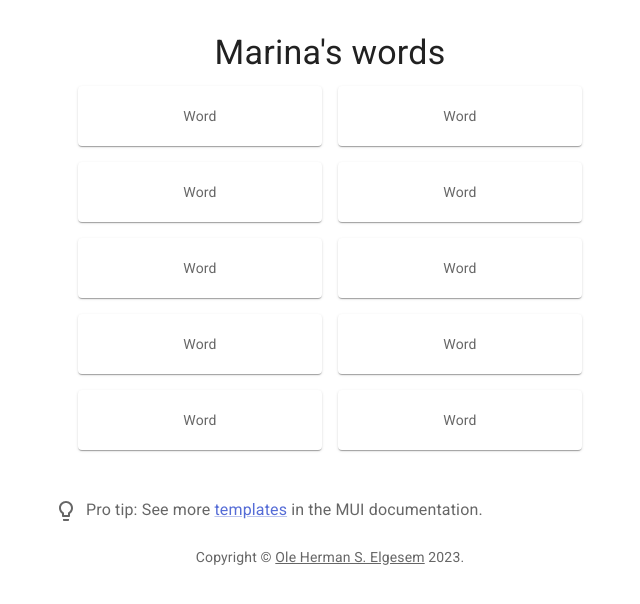
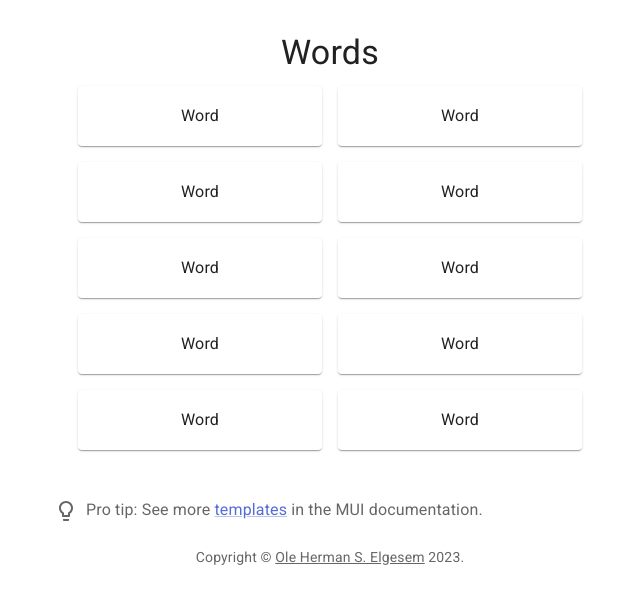
Before and after one commit to olehermanse/marina, a React (Vite) app: page / in a window 1280 px wide. Shown: the top 604 px of the page, without its empty margins (310-950 px from the left). Built offline with nearby package versions, Linux system fonts and the light colour scheme.

Commit message:
More real component for cards
Signed-off-by: Ole Herman Schumacher Elgesem <ole@northern.tech>

```diff
--- a/index.html
+++ b/index.html
@@ -12,7 +12,7 @@
       href="https://fonts.googleapis.com/icon?family=Material+Icons"
     />
     <meta name="viewport" content="width=device-width, initial-scale=1.0" />
-    <title>Marina's words</title>
+    <title>Words</title>
   </head>
   <body>
     <div id="root"></div>
--- a/src/App.tsx
+++ b/src/App.tsx
@@ -1,62 +1,85 @@
-import * as React from 'react';
-import Container from '@mui/material/Container';
-import Button from '@mui/material/Button';
-import Paper from '@mui/material/Paper';
-import Grid from '@mui/material/Grid';
-import Typography from '@mui/material/Typography';
-import Box from '@mui/material/Box';
-import Link from '@mui/material/Link';
-import ProTip from './ProTip';
-import Stack from '@mui/material/Stack';
-import { createTheme, ThemeProvider, styled } from '@mui/material/styles';
+import Container from "@mui/material/Container";
+import { useState } from "react";
+import Paper from "@mui/material/Paper";
+import Typography from "@mui/material/Typography";
+import Box from "@mui/material/Box";
+import Link from "@mui/material/Link";
+import ProTip from "./ProTip";
+import Stack from "@mui/material/Stack";
 
 function Copyright() {
   return (
     <Typography variant="body2" color="text.secondary" align="center">
-      {'Copyright © '}
+      {"Copyright © "}
       <Link color="inherit" href="https://oleherman.com/">
         Ole Herman S. Elgesem
-      </Link>{' '}
+      </Link>{" "}
       {new Date().getFullYear()}.
     </Typography>
   );
 }
 
-
-const WordCard = styled(Paper)(({ theme }) => ({
-  ...theme.typography.body2,
-  textAlign: 'center',
-  color: theme.palette.text.secondary,
-  height: 60,
-  lineHeight: '60px',
-}));
-
-function click(event) {
-  console.log("Click");
-  console.log(event);
+function WordCard() {
+  const [wordText, setWordText] = useState("Word");
+  const [clicked, setClicked] = useState(false);
+  let wordCardStyle = {
+    bgcolor: "#ffffff",
+    height: "60px",
+    lineHeight: "60px",
+  };
+  if (clicked) {
+    wordCardStyle.bgcolor = "#7dafff";
+  }
+  return (
+    <Paper
+      align="center"
+      onClick={() => {
+        setWordText("New word");
+        setClicked(true);
+      }}
+      sx={wordCardStyle}
+    >
+      {wordText}
+    </Paper>
+  );
 }
 export default function App() {
   return (
     <Container maxWidth="sm">
       <Box sx={{ my: 4 }}>
         <Typography align="center" variant="h4" component="h1" gutterBottom>
-          Marina's words
+          Words
         </Typography>
         <Container>
-          <Stack justifyContent="center" alignItems="stretch" direction="row" spacing={2}>
-            <Stack justifyContent="center" alignItems="stretch" spacing={2} sx={{ width: '100%' }}>
-              <WordCard onClick={(e) => {click(e)}}>Word</WordCard>
-              <WordCard onClick={(e) => {click(e)}}>Word</WordCard>
-              <WordCard onClick={(e) => {click(e)}}>Word</WordCard>
-              <WordCard onClick={(e) => {click(e)}}>Word</WordCard>
-              <WordCard onClick={(e) => {click(e)}}>Word</WordCard>
+          <Stack
+            justifyContent="center"
+            alignItems="stretch"
+            direction="row"
+            spacing={2}
+          >
+            <Stack
+              justifyContent="center"
+              alignItems="stretch"
+              spacing={2}
+              sx={{ width: "100%" }}
+            >
+              <WordCard>Word</WordCard>
+              <WordCard>Word</WordCard>
+              <WordCard>Word</WordCard>
+              <WordCard>Word</WordCard>
+              <WordCard>Word</WordCard>
             </Stack>
-            <Stack justifyContent="center" alignItems="stretch" spacing={2} sx={{ width: '100%' }}>
-              <WordCard onClick={(e) => {click(e)}}>Word</WordCard>
-              <WordCard onClick={(e) => {click(e)}}>Word</WordCard>
-              <WordCard onClick={(e) => {click(e)}}>Word</WordCard>
-              <WordCard onClick={(e) => {click(e)}}>Word</WordCard>
-              <WordCard onClick={(e) => {click(e)}}>Word</WordCard>
+            <Stack
+              justifyContent="center"
+              alignItems="stretch"
+              spacing={2}
+              sx={{ width: "100%" }}
+            >
+              <WordCard>Word</WordCard>
+              <WordCard>Word</WordCard>
+              <WordCard>Word</WordCard>
+              <WordCard>Word</WordCard>
+              <WordCard>Word</WordCard>
             </Stack>
           </Stack>
         </Container>
```
